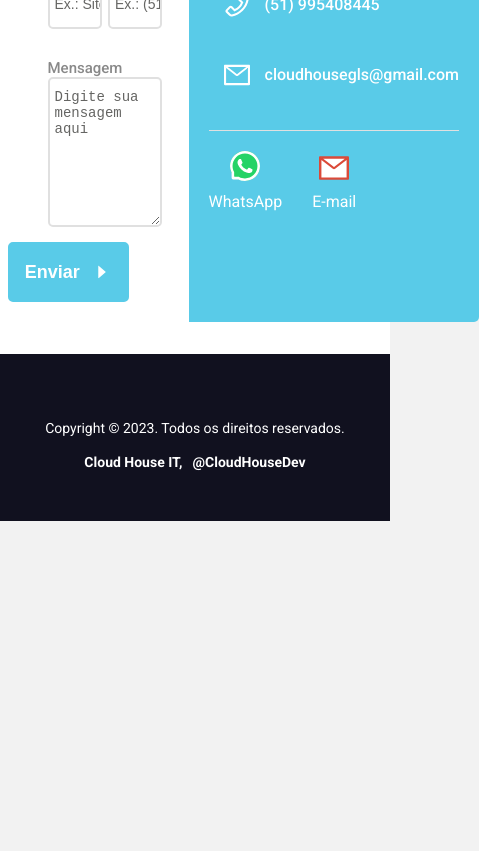
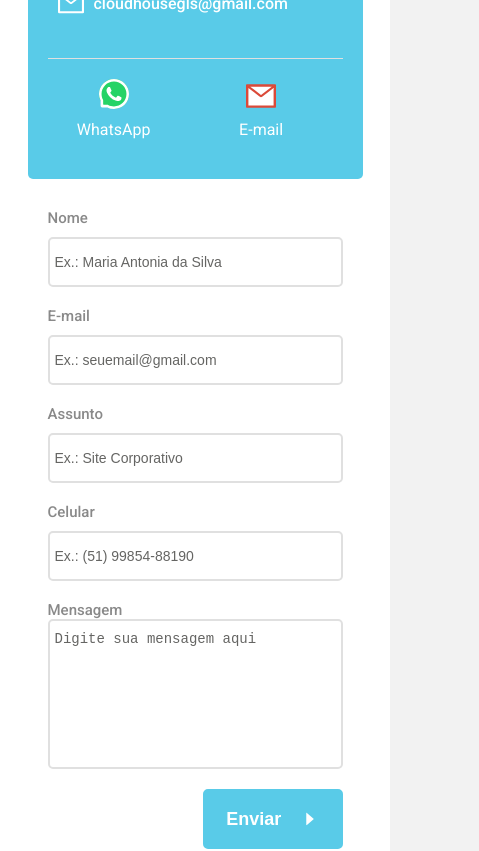
Before and after one commit to CloudHouseDev/landing-page-business, a React (Create React App) app: page / in a window 390 px wide. Shown: the part 3740-4591 px from the top of the page, 479 px wide, since content can reach past the window. Before the commit the page ends 4261 px from the top, so only its background shows below. Built offline with nearby package versions, Linux system fonts and the light colour scheme.

Commit message:
style: add mobile version

```diff
--- a/src/pages/components/contactUs/contactUs.jsx
+++ b/src/pages/components/contactUs/contactUs.jsx
@@ -63,9 +63,13 @@ function ContactUs() {
                             />
                         </div>
                     </div>
-                    <button type="button" className="button-submit">
-                        Enviar <CaretRightOutlined />
-                    </button>
+                    <div className="wrapper-inputs">
+                        <div>
+                            <button type="button" className="button-submit">
+                                Enviar <CaretRightOutlined />
+                            </button>
+                        </div>
+                    </div>
                 </form>
                 <aside className="personal-infos">
                     <>
--- a/src/pages/components/contactUs/styles.css
+++ b/src/pages/components/contactUs/styles.css
@@ -26,8 +26,6 @@
 
 .content-wrapper-asides form {
     flex: 0.7;
-    border-top-left-radius: 5px;
-    border-bottom-left-radius: 5px;
 }
 
 .content-wrapper-asides aside {
@@ -119,11 +117,11 @@
     border: none;
     width: 100%;
     max-width: 140px;
-    align-self: flex-end;
     border-radius: 5px;
     background: var(--blue-400);
     border-radius: 5px;
-    margin-right: 40px;
+    align-items: flex-end;
+    align-self: flex-end;
     height: 60px;
     display: flex;
     align-items: center;
@@ -158,6 +156,7 @@
     flex-direction: column;
     justify-content: center;
     align-items: flex-start;
+    margin-right: 15px;
 }
 
 .wrapper-inputs div label {
@@ -171,7 +170,7 @@
     font-weight: 500;
     color: var(--grey-400);
     height: 50px;
-    width: 90%;
+    width: 100%;
     border: none;
     margin-top: 10px;
     padding-left: 5px;
@@ -190,7 +189,7 @@
     font-weight: 500;
     color: var(--grey-400);
     height: 50px;
-    width: 95%;
+    width: 100%;
     height: 100%;
     min-height: 150px;
     max-height: 240px;
@@ -199,6 +198,7 @@
     padding-left: 5px;
     border-radius: 5px;
     border: 2px solid var(--grey-300);
+    resize: none;
 }
 
 .wrapper-inputs div textarea::placeholder {
@@ -208,13 +208,123 @@
 }
 
 @media (max-width: 2560px) {
-    .wrapper-inputs div textarea {
+    .wrapper-inputs {
         max-width: 1287px;
     }
 }
 
 @media (max-width: 1920px) {
-    .wrapper-inputs div textarea {
+    .wrapper-inputs {
         max-width: 947px;
     }
 }
+
+@media (max-width: 1690px) {
+    .personal-info-details span {
+        padding-left: 10px;
+        text-align: start;
+    }
+}
+
+@media (max-width: 1024px) {
+    .content-wrapper-asides {
+        flex-direction: column;
+    }
+    .contact-infos {
+        width: 100%;
+    }
+
+    .content-wrapper-asides aside {
+        border-radius: 5px;
+    }
+
+    .personal-info-details span {
+        padding-left: 15px;
+        text-align: center;
+    }
+}
+
+@media (max-width: 700px) {
+    .wrapper-clickable-links {
+        justify-content: space-around;
+    }
+    .content-wrapper-asides {
+        flex-direction: column-reverse;
+    }
+}
+
+@media (max-width: 625px) {
+    .wrapper-inputs {
+        flex-direction: column;
+        margin: 0;
+        width: 100%;
+    }
+    .wrapper-inputs div {
+        flex-direction: column;
+        margin: 0;
+        margin: 10px 0;
+        width: 100%;
+    }
+}
+
+@media (max-width: 560px) {
+    .personal-info-details span {
+        padding-left: 10px;
+        text-align: start;
+    }
+}
+
+@media (max-width: 375px) {
+    .personal-info-details {
+        flex-direction: column;
+        justify-content: center;
+        align-items: center;
+        justify-items: center;
+        width: 100%;
+    }
+
+    .wrapper-clickable-links span {
+        font-size: 15px;
+    }
+    .personal-info-details span {
+        font-size: 14px;
+        text-align: center;
+    }
+    .personal-info-details svg {
+        width: 23px;
+        height: 23px;
+    }
+    .button-submit {
+        max-width: 100px;
+        height: 50px;
+
+        line-height: 14px;
+        font-size: 15px;
+    }
+}
+
+@media (max-width: 355px) {
+    .personal-info-details span {
+        padding-left: 0;
+    }
+    .wrapper-clickable-links span {
+        font-size: 14px;
+        white-space: nowrap;
+    }
+    .wrapper-inputs div label {
+        font-size: 14px;
+    }
+}
+
+@media (max-width: 250px) {
+    .wrapper-clickable-links {
+        justify-content: space-between;
+        flex-direction: column-reverse;
+        padding: 0;
+        margin: 0;
+    }
+    .clickable-links {
+        margin: 0;
+        margin-top: 10px;
+    }
+}
```
